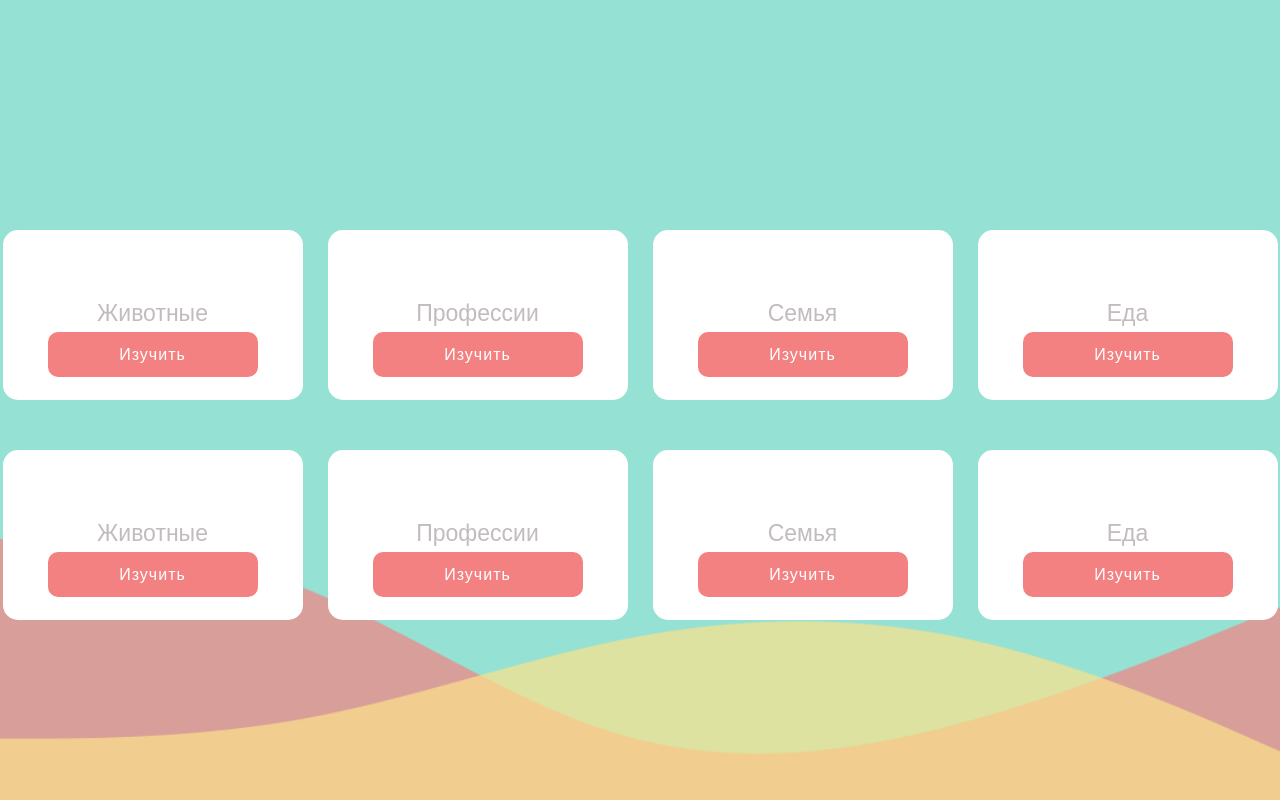
After one commit to skovorodil/eng, a PHP site: page /words.php in a window 1280 px wide. The commit adds this page. Run offline with PHP 8.4, Linux system fonts and the light colour scheme.

Commit message:
Second_C
words,words.css

```diff
--- /dev/null
+++ b/CSS/words_style.css
@@ -0,0 +1,76 @@
+.head {
+       float: right;
+   }
+   .textHead {
+    width: 100%;
+  font-family: Arial;
+  font-size: 20px;
+  text-align: center;
+  color: #F38181;
+   }
+   .wrapper {
+     margin-top:230px;
+    display: grid;
+    grid-template-columns: repeat(4, 1fr);
+   grid-template-columns: 300px 300px 300px 300px;
+   grid-column-gap: 25px;
+   justify-content: center;
+}
+.wrapper2 {
+     margin-top:50px;
+    display: grid;
+    grid-template-columns: repeat(4, 1fr);
+   grid-template-columns: 300px 300px 300px 300px;
+   grid-column-gap: 25px;
+   justify-content: center;
+}
+   .Block {
+    background: #fff;
+    border-radius: 15px 15px 15px 15px;
+    height: 170px;
+    width: 300px;
+    float: left;
+   }
+
+   .text {
+  width: 100%;
+  margin-top: 70px;
+  display: block;
+  font-family: Arial;
+  font-size: 23px;
+  text-align: center;
+  color: #C3BCBC;
+  margin-bottom: 5px;
+   }
+
+   .login100-form-btn {
+  margin-left:45px;
+  width: 70%;
+  height: 45px;
+  border-radius: 10px;
+  background: #F38181;
+  font-family: Arial;
+  font-size: 16px;
+  color: #fff;
+  line-height: 1.2;
+  letter-spacing: 1px;
+  -webkit-transition: all 0.3s;
+    }
+
+    .login100-form-btn:hover {
+         background: #F8ADAD;
+    }
+
+input {
+  outline: none;
+  border: none;
+}
+
+textarea {
+  outline: none;
+  border: none;
+}
+
+textarea:focus, input:focus {
+  border-color: transparent !important;
+}
--- /dev/null
+++ b/words.php
@@ -0,0 +1,93 @@
+<!DOCTYPE html>
+<html lang="en">
+<head>
+	<title>Main Page</title>
+	<meta charset="UTF-8">
+	<link href="/css/words_style.css" rel="stylesheet" type="text/css">
+</head>
+<body>
+<style>
+    body {
+    background-image: url(img/mainBack.png);
+    background-color: #F1CE8F;
+    background-size: 100%;
+    background-repeat: no-repeat;
+    background-size: cover;
+    position: relative;
+    z-index: 1;
+   }
+</style>
+
+<div class="wrapper">
+    <div class="Block">
+    <span class="text">Животные</span>
+    <form>
+        <input type="button" class="login100-form-btn" value="Изучить" onclick=" location.href='words.php'">
+            </form>
+    </div>
+
+    <div class="Block">
+    <span class="text">Профессии</span>
+    <form>
+        <input type="button" class="login100-form-btn" value="Изучить" onclick=" location.href='index.php'">
+            </form>
+    </div>
+
+    <div class="Block">
+    <span class="text">Семья</span>
+    <form>
+        <input type="button" class="login100-form-btn" value="Изучить" onclick=" location.href='index.php'">
+            </form>
+    </div>
+
+    <div class="Block">
+    <span class="text">Еда</span>
+    <form>
+        <input type="button" class="login100-form-btn" value="Изучить" onclick=" location.href='index.php'">
+            </form>
+    </div>
+    </div>
+
+    <div class="wrapper2">
+    <div class="Block">
+    <span class="text">Животные</span>
+    <form>
+        <input type="button" class="login100-form-btn" value="Изучить" onclick=" location.href='words.php'">
+            </form>
+    </div>
+
+    <div class="Block">
+    <span class="text">Профессии</span>
+    <form>
+        <input type="button" class="login100-form-btn" value="Изучить" onclick=" location.href='index.php'">
+            </form>
+    </div>
+
+    <div class="Block">
+    <span class="text">Семья</span>
+    <form>
+        <input type="button" class="login100-form-btn" value="Изучить" onclick=" location.href='index.php'">
+            </form>
+    </div>
+
+    <div class="Block">
+    <span class="text">Еда</span>
+    <form>
+        <input type="button" class="login100-form-btn" value="Изучить" onclick=" location.href='index.php'">
+            </form>
+    </div>
+    </div>
+
+
+
+<?php
+$link = @new mysqli('localhost', 'id12319296_root', '123456789', 'id12319296_english');
+if (mysqli_connect_errno()) {
+  echo "Подключение невозможно: ".mysqli_connect_error();
+}
+?>
+
+
+
+</body>
+</html>
```
Also changed, not shown: CSS/main_style.css (renamed from CSS/style.css, +26 -26 lines), main.php (+11 -10 lines), index.php (indentation only), 3 other files.
